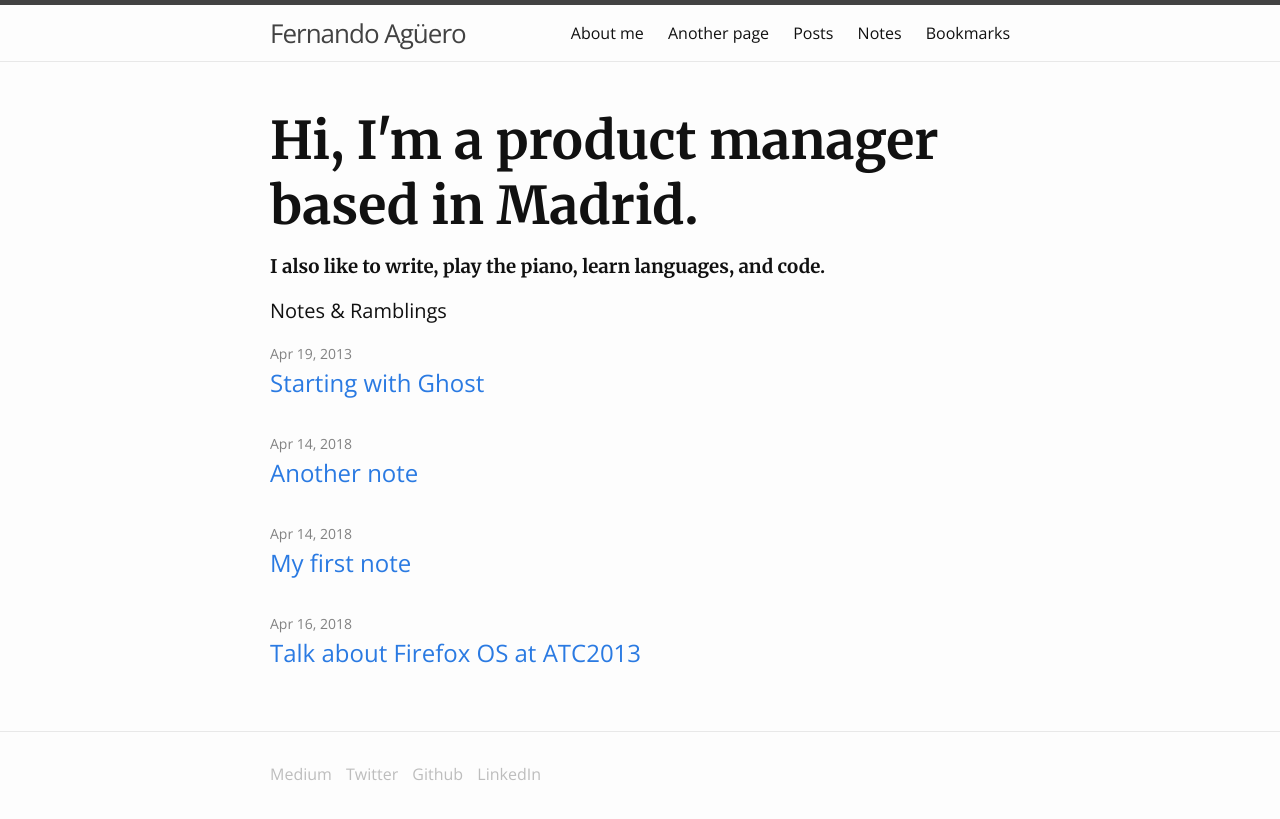
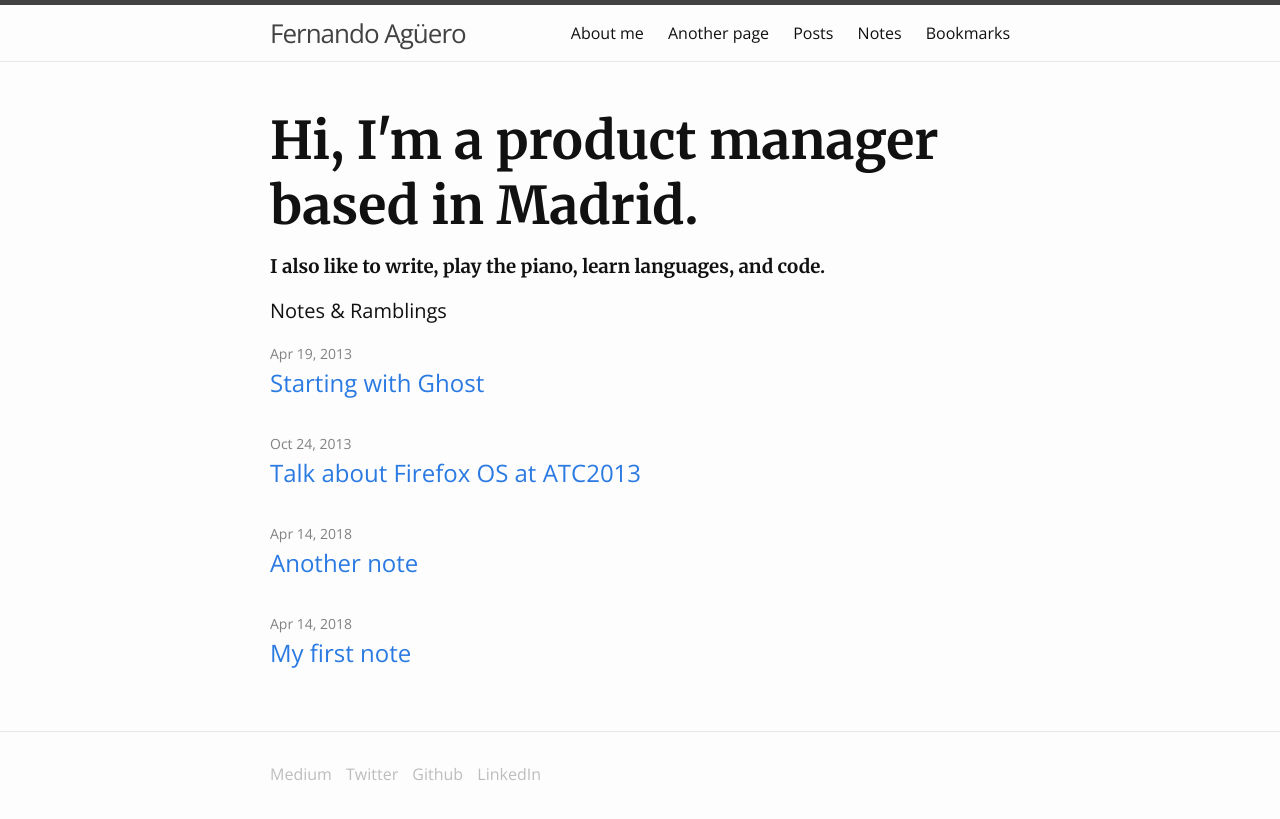
Before and after one commit to fjaguero/site, a Jekyll site: the page built from index.html, in a window 1280 px wide. Shown: the top 819 px of the page. Built offline with Jekyll 4.4.1, drawn with Linux system fonts in a browser that asks for light colours.

Commit message:
Updated Talk About Firefox Os At Atc2013

```diff
--- a/_notes/talk-about-firefox-os-at-atc2013.markdown
+++ b/_notes/talk-about-firefox-os-at-atc2013.markdown
@@ -1,6 +1,6 @@
 ---
 title: Talk about Firefox OS at ATC2013
-date: 2018-04-16 22:47:00 Z
+date: 2013-10-24 22:47:00 Z
 ---
 
 
```
